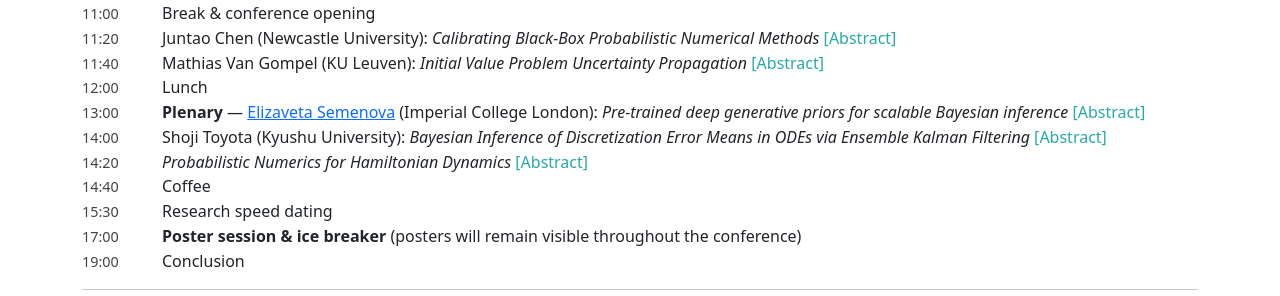
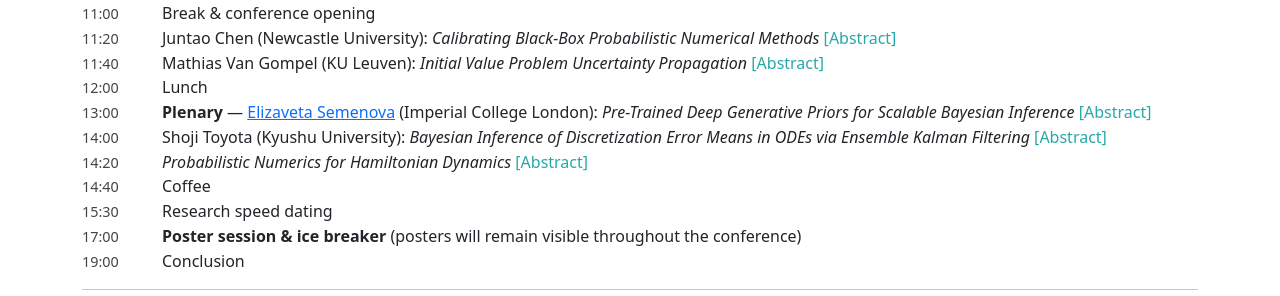
Before and after one commit to probnum2026/probnum2026.github.io, a Jekyll site: the page built from program.md, in a window 1280 px wide and 900 px high, scrolled down 407 px. Shown: the part 159-455 px from the top of the window. Built offline with Jekyll 4.4.1, drawn with Linux system fonts in a browser that asks for light colours; nearby versions of some CDN libraries.

Commit message:
capitalisation

```diff
--- a/program.md
+++ b/program.md
@@ -19,7 +19,7 @@ The conference will be held at the Lappeenranta Campus of LUT University (<a hre
 <div class="entry"><span class="time">11:20</span>Juntao Chen (Newcastle University): <i>Calibrating Black-Box Probabilistic Numerical Methods</i> <details class="abstract"><summary>Abstract</summary><p>Black-box probabilistic numerical methods offer the tantalising prospect of endowing any (scalar) output from any (consistent) numerical code with a Bayesian credible interval. The idea is to construct a dataset containing simulations of increasing precision, and to cast extrapolation of these data to the infinite precision limit as a prediction task. However, calibrating probabilistic predictions is challenging when working with a small dataset. For codes with multiple outputs, treating each (scalar) output independently can result in large variation in credible intervals between outputs whose numerical accuracy ought to be similar. A principled solution is to formulate a multivariate prediction task, but this requires a statistical model capable of describing the (possibly complex) multivariate phenomenon being simulated, which goes against the spirit of the black-box framework. This paper proposes and analyses a simple approach to couple together related prediction tasks while preserving the simplicity of the black-box framework.</p></details></div>
 <div class="entry"><span class="time">11:40</span>Mathias Van Gompel (KU Leuven): <i>Initial Value Problem Uncertainty Propagation</i> <details class="abstract"><summary>Abstract</summary><p>Probabilistic ODE solvers quantify numerical uncertainty by returning a posterior distribution over the solution, rather than only a point estimate. However, these methods typically assume that the initial value problem (IVP) itself is deterministic and fully known. When initial conditions or parameters are uncertain, increasing the numerical accuracy during the solve should not reduce uncertainty about the IVP itself. Standard probabilistic ODE solvers do not distinguish clearly between numerical uncertainty and IVP uncertainty, and may therefore contract the latter inappropriately. Recent work addressed this issue by combining filtering-based probabilistic ODE solvers with numerical quadrature to marginalise correctly over the IVP uncertainty. We extend this work by formulating this outer marginalisation problem in a Bayesian quadrature framework, allowing uncertainty from the quadrature approximation itself to be quantified alongside propagated IVP uncertainty and conditional solver uncertainty. In addition, for Gaussian uncertainty in the initial conditions or parameters, we derive closed-form recursions that can be incorporated directly into filtering and smoothing methods, thereby avoiding numerical quadrature altogether.</p></details></div>
 <div class="entry"><span class="time">12:00</span>Lunch</div>
-<div class="entry"><span class="time">13:00</span><strong>Plenary</strong> &mdash; <a href="https://www.elizaveta-semenova.com/">Elizaveta Semenova</a> (Imperial College London): <i>Pre-trained deep generative priors for scalable Bayesian inference</i> <details class="abstract"><summary>Abstract</summary><p>This talk will trace the evolution of pre-trained generative priors for Bayesian inference. I will begin with PriorVAE, which uses variational autoencoders to learn efficient representations of spatial Gaussian process priors for use within MCMC. I will then discuss PriorCVAE, which extends this idea by conditioning on prior hyperparameters, allowing them to be inferred jointly with the corresponding process realisations. I will next present deepRV, a decoder-only neural surrogate for Gaussian process prior sampling, designed to make prior encoding more efficient and scalable. Finally, I will discuss SMRS, the Surrogate Model Reporting Standard, motivated by broader challenges around the evaluation and reporting of surrogate models. Together, these works illustrate both the promise of pre-trained generative surrogates for Bayesian inference and the importance of assessing and reporting their approximations carefully.
+<div class="entry"><span class="time">13:00</span><strong>Plenary</strong> &mdash; <a href="https://www.elizaveta-semenova.com/">Elizaveta Semenova</a> (Imperial College London): <i>Pre-Trained Deep Generative Priors for Scalable Bayesian Inference</i> <details class="abstract"><summary>Abstract</summary><p>This talk will trace the evolution of pre-trained generative priors for Bayesian inference. I will begin with PriorVAE, which uses variational autoencoders to learn efficient representations of spatial Gaussian process priors for use within MCMC. I will then discuss PriorCVAE, which extends this idea by conditioning on prior hyperparameters, allowing them to be inferred jointly with the corresponding process realisations. I will next present deepRV, a decoder-only neural surrogate for Gaussian process prior sampling, designed to make prior encoding more efficient and scalable. Finally, I will discuss SMRS, the Surrogate Model Reporting Standard, motivated by broader challenges around the evaluation and reporting of surrogate models. Together, these works illustrate both the promise of pre-trained generative surrogates for Bayesian inference and the importance of assessing and reporting their approximations carefully.
 </p></details> </div>
 <div class="entry"><span class="time">14:00</span>Shoji Toyota (Kyushu University): <i>Bayesian Inference of Discretization Error Means in ODEs via Ensemble Kalman Filtering</i> <details class="abstract"><summary>Abstract</summary><p>We propose a Bayesian framework to quantify discretization errors in numerical solutions of ODE models based on observational data. The discretization error is modeled as a random variable, and its mean&mdash;referred to as the discretization error mean&mdash;is inferred from the observations. By introducing a Markov prior on the temporal evolution of the discretization error mean, we formulate the problem as a state-space model with a linear Gaussian observation process, which enables efficient inference via the Ensemble Kalman Filter. We also propose a specific form of a Markov prior motivated by classical discretization error analysis, in which global errors accumulate from local errors. It depends on a step size of a numerical solver, and we establish its convergence rate in probability as the step size tends to zero. Numerical experiments on the pendulum system and the FitzHugh&ndash;Nagumo model demonstrate the effectiveness of the proposed approach.</p></details></div>
 <div class="entry"><span class="time">14:20</span><i>Probabilistic Numerics for Hamiltonian Dynamics</i> <details class="abstract"><summary>Abstract</summary><p>Many ordinary differential equations (ODEs) encountered in science originate from physical principles that contain substantially more structure than the ODE alone. In particular, Hamiltonian systems arise from variational principles, possess a symplectic structure, and exhibit conservation laws induced by symmetries. Standard probabilistic ODE solvers, that typically condition on the residual of the ODE, can overlook this additional physical information. In this paper, we focus on Hamiltonian dynamics, we revisit variational integrators and propose a probabilistic-numerical extension, based on a physics-informed prior. Furthermore, we discuss the symmetry-based Bayesian ODE framework of Wang et al. (2020), clarifying the role of integrability in Hamiltonian systems and the related Lie-algebra structure in defining Bayesian formulations.</p></details></div>
```
